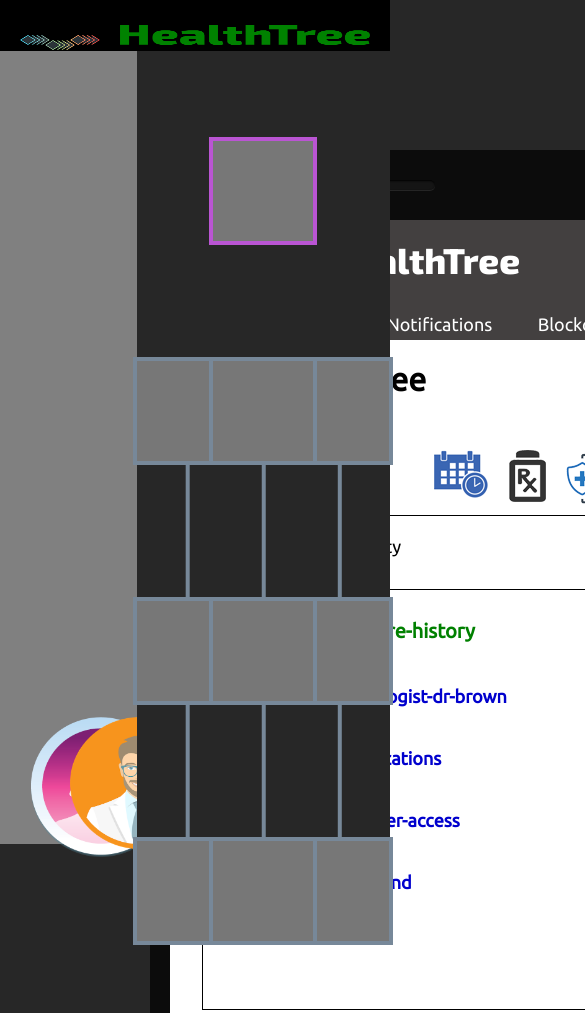
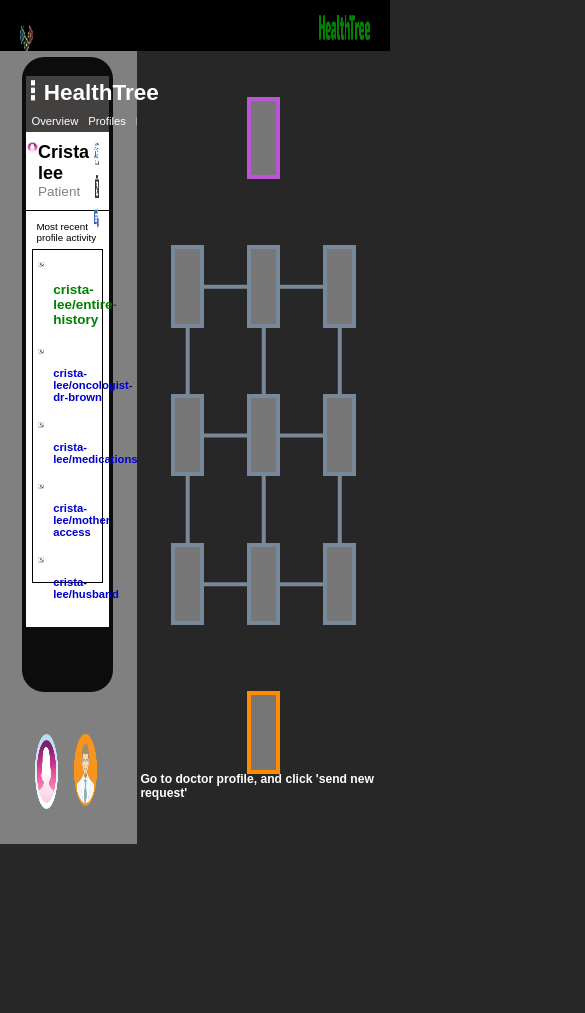
Before and after one commit to backnotprop/demo-deck, a React app: page / in a window 390 px wide. Shown: the top 1013 px of the page, 585 px wide, since content can reach past the window. After the commit the page ends 846 px from the top, so only its background shows below. Built offline with nearby package versions, Linux system fonts and the light colour scheme.

Commit message:
responsive and notes

```diff
--- a/public/app.css
+++ b/public/app.css
@@ -2,4 +2,5 @@ body {
   margin: 0;
   padding: 0;
   background: #272727;
+  font-family: "Ubuntu", sans-serif;
 }
--- a/public/checkmark.css
+++ b/public/checkmark.css
@@ -1,6 +1,6 @@
 .checkmark {
-    width: 80px;
-    margin: 10px auto;
+    width: 70%;
+    margin: 5% auto
   }
 
   .path {
--- a/public/gears.css
+++ b/public/gears.css
@@ -12,7 +12,7 @@ body {
 }
 
 .gears-container {
-  font-size: 2em;
+  font-size: 1.5em;
   position: relative;
 }
 
--- a/public/index.html
+++ b/public/index.html
@@ -12,12 +12,11 @@
   <link rel="manifest" href="%PUBLIC_URL%/manifest.json">
   <link rel="shortcut icon" href="%PUBLIC_URL%/favicon.ico">
   <link rel="stylesheet" type="text/css" href="gears.css">
-  <link rel="stylesheet" type="text/css" href="phone.css">
   <link rel="stylesheet" type="text/css" href="arrow.css">
   <link rel="stylesheet" type="text/css" href="checkmark.css">
   <link rel="stylesheet" type="text/css" href="app.css">
-  <link href="https://fonts.googleapis.com/css?family=Exo+2:800" rel="stylesheet">
-  <link href="https://fonts.googleapis.com/css?family=Ubuntu" rel="stylesheet">
+  <!-- <link href="https://fonts.googleapis.com/css?family=Exo+2:800" rel="stylesheet">
+  <link href="https://fonts.googleapis.com/css?family=Ubuntu" rel="stylesheet"> -->
   <!--
       Notice the use of %PUBLIC_URL% in the tags above.
       It will be replaced with the URL of the `public` folder during the build.
--- a/public/phone.css
+++ /dev/null
@@ -1,34 +0,0 @@
-#phone {
-  display: block;
-  border-radius: 22px;
-  width: 500px;
-  height: 920px;
-  background: #0c0c0c;
-  top: 150px;
-  left: 150px;
-  position: absolute;
-  box-shadow: inset 0px 1px 0px rgba(255, 255, 255 0.5);
-  -webkit-transform: rotate3d(0, 0, 0, 0);
-}
-
-#phone:after {
-  content: "";
-  display: block;
-  width: 0px;
-  height: 0px;
-  left: 0px;
-  position: absolute;
-}
-
-#speaker {
-  display: block;
-  margin-top: 30px;
-  position: absolute;
-  left: 50%;
-  margin-left: -35px;
-  width: 70px;
-  height: 10px;
-  border-radius: 50px;
-  background: #151515;
-  box-shadow: inset 0px 1px 2px #000, 0px 1px 0px rgba(255, 255, 255, 0.1);
-}
--- a/src/components/App/index.js
+++ b/src/components/App/index.js
@@ -19,19 +19,37 @@ const WrapperBody = styled.div`
 
 const DoctorSelect = styled.img`
   position: absolute;
-  width: 140px;
-  height: 140px;
-  left: 18%;
-  top: 85%;
+  width: 6%;
+  height: 9%;
+  left: 19%;
+  top: 87%;
   cursor: pointer;
 `;
+
 const PatientSelect = styled.img`
   position: absolute;
-  width: 140px;
-  height: 140px;
-  left: 8%;
-  top: 85%;
+  width: 6%;
+  height: 9%;
+  left: 9%;
+  top: 87%;
   cursor: pointer;
+`;
+
+const P_Note = styled.p`
+  font-size: 1.35em;
+  font-weight: bold;
+  position: absolute;
+  left: 36%;
+  top: 90%;
+  color: white;
+`;
+const P_Note2 = styled.p`
+  font-size: 1.35em;
+  font-weight: bold;
+  position: absolute;
+  left: 36%;
+  top: 94%;
+  color: white;
 `;
 
 class App extends Component {
@@ -43,7 +61,9 @@ class App extends Component {
     patAccept: false,
     doctorSending: false,
     patientSending: false,
-    reset: false
+    reset: false,
+    note: "Go to doctor profile, and click 'send new request'",
+    note2: ""
   };
 
   sendRequest(type) {
@@ -55,7 +75,9 @@ class App extends Component {
         patientSending: true,
         patientNots: 0,
         doctorNots: 1,
-        reset: false
+        reset: false,
+        note: "Wait for the new processing",
+        note2: "Afterwards go and see that the doctor has her profile"
       });
     } else {
       this.setState({
@@ -63,7 +85,9 @@ class App extends Component {
         patientNots: 1,
         doctorSending: true,
         docSent: true,
-        reset: false
+        reset: false,
+        note: `Wait for the processing to finish`,
+        note2: `then go to the user profile, click notifications, and accept`
       });
     }
   }
@@ -122,6 +146,8 @@ class App extends Component {
             patientSending={this.state.patientSending}
             reset={this.state.reset}
           />
+          <P_Note>{this.state.note}</P_Note>
+          <P_Note2>{this.state.note2}</P_Note2>
         </WrapperBody>
       </div>
     );
--- a/src/components/Header/index.js
+++ b/src/components/Header/index.js
@@ -12,25 +12,25 @@ const Wrapper = styled.div`
 `;
 
 const Hwrap = styled.li`
-  flex: 12;
+  flex: 14;
   text-align: right;
 `;
 const Dwrap = styled.li`
   flex: 1;
-  margin-top: 25px;
   text-align: left;
 `;
 const Htree = styled.img`
-  height: 40%;
-  margin-top: 25px;
-  width: 250px;
+  height: 50%;
+  width: 14%;
   margin-right: 20px;
+  margin-top: 15px;
 `;
 
 const Ds = styled.img`
   height: 60%;
-  width: 80px;
+  width: 50%;
   margin-left: 20px;
+  margin-top: 15px;
 `;
 
 class Header extends Component {
--- a/src/components/Sidebar/Notifications.js
+++ b/src/components/Sidebar/Notifications.js
@@ -12,13 +12,12 @@ const Wrapper = styled.div`
   h1 {
     padding: 10px;
     color: dodgerblue;
+    font-size: 1.5em;
   }
 `;
 
 const AcceptButt = styled.div`
-  /* float: right; */
-
-  width: 65px;
+  width: 15%;
   height: 40px;
   margin-right: 40px;
   border-radius: 10px;
--- a/src/components/Sidebar/Profile.js
+++ b/src/components/Sidebar/Profile.js
@@ -12,16 +12,19 @@ import prof_icon from "../../assets/profile_item.png";
 
 const Wrapper = styled.div`
   flex: 12;
-  background: red;
   display: flex;
   flex-direction: column;
+  background: white;
 `;
 
 const Intro = styled.div`
-  flex: 3;
-  background: white;
+  flex: 4;
   display: flex;
   border-bottom: 1px solid black;
+`;
+
+const Body = styled.div`
+  flex: 12;
 `;
 
 const InnerIntroOne = styled.div`
@@ -29,16 +32,18 @@ const InnerIntroOne = styled.div`
 `;
 
 const PIcon = styled.img`
-  width: 86%;
-  margin-left: 7%;
-  margin-top: 25px;
+  width: 90%;
+  margin-left: 5%;
+  margin-top: 10px;
 `;
 
 const InnerIntroTwo = styled.div`
   flex: 3.5;
 
   h1 {
-    font-size: 32px;
+    margin: 0;
+    font-size: 2em;
+    margin-top: 10px;
     font-weight: bold;
     color: black;
     margin-bottom: 0;
@@ -46,7 +51,7 @@ const InnerIntroTwo = styled.div`
   h2 {
     margin-top: 0;
     color: grey;
-    font-size: 28px;
+    font-size: 1.5em;
     font-weight: 400;
   }
 `;
@@ -56,32 +61,30 @@ const InnerIntroThree = styled.div`
 `;
 
 const CalIcon = styled.img`
-  margin-top: 110px;
+  margin-top: 50%;
+  float: right;
+  width: 25%;
+  height: 25%;
   margin-right: 10px;
-  float: right;
 `;
 const RxIcon = styled.img`
-  margin-top: 110px;
-  margin-left: 10px;
+  margin-top: 50%;
+  float: right;
+  width: 20%;
+  height: 30%;
   margin-right: 10px;
-  float: right;
 `;
 const InfoIcon = styled.img`
-  margin-top: 110px;
-  margin-left: 10px;
+  margin-top: 50%;
+  float: right;
+  width: 25%;
+  height: 30%;
   margin-right: 10px;
-  float: right;
-`;
-
-const Body = styled.div`
-  flex: 9;
-  background: white;
 `;
 
 const ProfileContainer = styled.div`
-  background: white;
   border: 1px solid black;
-  width: 86%;
+  /* width: 86%; */
   height: 80%;
   margin: 7%;
   ul {
@@ -100,29 +103,29 @@ const ProfileContainer = styled.div`
 
 const Body_P = styled.p`
   color: black;
-  font-size: 18px;
+  font-size: 1.1em;
   margin: 10px;
-  margin-top: 20px;
   margin-bottom: 0px;
 `;
 
 const P = styled.p`
   display: inline-block;
-  font-size: 18px;
+  font-size: 1.25em;
   margin-left: 15px;
-  color: black;
   vertical-align: middle;
   font-weight: bold;
   color: mediumblue;
   ${props =>
     props.green &&
     css`
-      font-size: 20px;
+      font-size: 1.5em;
       color: green;
     `};
 `;
 
-const ProfileIcon = styled.img``;
+const ProfileIcon = styled.img`
+  width: 10%;
+`;
 
 class Profile extends Component {
   render() {
--- a/src/components/Sidebar/index.js
+++ b/src/components/Sidebar/index.js
@@ -7,6 +7,39 @@ const Wrapper = styled.div`
   background-color: grey;
   flex: 3.5;
 `;
+const PhoneCase = styled.div`
+  display: block;
+  border-radius: 22px;
+  width: 67%;
+  margin-left: 16%;
+  margin-top: 5%;
+  height: 80%;
+  background: #0c0c0c;
+  box-shadow: inset 0px 1px 0px rgba(255, 255, 255 0.5);
+  -webkit-transform: rotate3d(0, 0, 0, 0);
+
+  &:after {
+    content: "";
+    display: block;
+    width: 0px;
+    height: 0px;
+    left: 0px;
+    position: absolute;
+  }
+`;
+
+const Speaker = styled.div`
+  display: block;
+  margin-top: 30px;
+  position: absolute;
+  left: 50%;
+  margin-left: -35px;
+  width: 70px;
+  height: 10px;
+  border-radius: 50px;
+  background: #151515;
+  box-shadow: inset 0px 1px 2px #000, 0px 1px 0px rgba(255, 255, 255, 0.1);
+`;
 
 class Sidebar extends Component {
   render() {
@@ -15,8 +48,8 @@ class Sidebar extends Component {
 
     return (
       <Wrapper>
-        <div id="phone">
-          <div id="speaker" />
+        <PhoneCase>
+          <Speaker />
           <Screen
             view={currentView}
             patientNots={patientNots}
@@ -24,7 +57,7 @@ class Sidebar extends Component {
             patAccept={patAccept}
             docSent={docSent}
           />
-        </div>
+        </PhoneCase>
       </Wrapper>
     );
   }
--- a/src/components/Sidebar/screen.js
+++ b/src/components/Sidebar/screen.js
@@ -16,9 +16,10 @@ import Notifications from "./Notifications";
 const Wrapper = styled.div`
   display: block;
   background: lightgrey;
-  width: 460px;
-  height: 820px;
-  margin: 70px 20px;
+  width: 90%;
+  height: 85%;
+  margin-top: 20%;
+  margin-left: 5%;
   border-radius: 3px;
   color: #aaa;
   position: absolute;
@@ -43,16 +44,17 @@ const InnerHeaderTop = styled.div`
 
 const Burger = styled.img`
   flex: 0.5;
-  padding: 30px;
-  width: 40px;
+  height: 2.5em;
+  width: 2.5em;
+  width: 6%;
+  padding: 5%;
 `;
 
 const Title = styled.h1`
-  font-size: 36px;
+  font-size: 2.5em;
   margin: 0px;
-  margin-left: -45px;
-  padding-top: 18px;
   color: white;
+  padding: 5%;
   flex: 8;
   text-align: center;
 `;
@@ -72,17 +74,10 @@ const InnerHeaderBtm = styled.div`
     display: block;
     flex: 0 1 auto; /* Default */
     list-style-type: none;
-    font-size: 18px;
+    font-size: 1.25em;
     color: white;
     padding: 5px;
   }
-`;
-
-const Intro = styled.div`
-  flex: 3;
-  background: white;
-  display: flex;
-  border-bottom: 1px solid black;
 `;
 
 const InnerIntroOne = styled.div`
@@ -116,21 +111,9 @@ const InnerIntroThree = styled.div`
   flex: 5;
 `;
 
-const CalIcon = styled.img`
-  margin-top: 110px;
-  margin-right: 20px;
-`;
-const RxIcon = styled.img`
-  margin-top: 110px;
-  margin-right: 20px;
-`;
-const InfoIcon = styled.img`
-  margin-top: 110px;
-`;
-
 const Body = styled.div`
   flex: 9;
-  background: white;
+  /* background: white; */
 `;
 
 const ProfileContainer = styled.div`
--- a/src/components/Workzone/arrow.js
+++ b/src/components/Workzone/arrow.js
@@ -44,9 +44,9 @@ const r_t_up = css`
 export default styled.div`
   opacity: 0;
   position: absolute;
-  left: calc(50% - 15px);
+  left: calc(50% - 1.125em);
   top: ${props =>
-    props.down ? `17%` : props.r_up ? `17%` : props.r_down ? `74%` : `74%`};
+    props.down ? `15%` : props.r_up ? `15%` : props.r_down ? `74%` : `74%`};
 
   ${props => props.first && props.down && `${first}`};
   ${props => props.second && props.down && `${second}`};
@@ -69,7 +69,7 @@ export default styled.div`
     position: absolute;
     top: 0;
     left: 0;
-    width: 30px;
+    width: 2.25em;
   }
   ${props =>
     (props.up || props.r_up) &&
--- a/src/components/Workzone/box.js
+++ b/src/components/Workzone/box.js
@@ -2,75 +2,75 @@ import styled, { css } from "styled-components";
 import colors from "./colors";
 
 export default styled.div`
-  width: 100px;
-  height: 100px;
+  width: 10%;
+  height: 10%;
   background: #777;
   outline: 4px solid ${props => colors[props.type]};
   position: absolute;
   ${props =>
     props.pos == "top" &&
     css`
-      top: 40px;
-      right: calc(50% - 50px);
+      top: 0%;
+      right: calc(50% - 5%);
     `};
   ${props =>
     props.pos == "middleTopRight" &&
     css`
-      top: 260px;
-      right: calc(20% - 50px);
+      top: 20%;
+      right: calc(20% - 5%);
     `};
   ${props =>
     props.pos == "middleTopLeft" &&
     css`
-      top: 260px;
-      right: calc(80% - 50px);
+      top: 20%;
+      right: calc(80% - 5%);
     `};
   ${props =>
     props.pos == "middleTop" &&
     css`
-      top: 260px;
-      right: calc(50% - 50px);
+      top: 20%;
+      right: calc(50% - 5%);
     `};
   ${props =>
     props.pos == "middleMiddleRight" &&
     css`
-      top: 500px;
-      right: calc(20% - 50px);
+      top: 40%;
+      right: calc(20% - 5%);
     `};
   ${props =>
     props.pos == "middleMiddleLeft" &&
     css`
-      top: 500px;
-      right: calc(80% - 50px);
+      top: 40%;
+      right: calc(80% - 5%);
     `};
   ${props =>
     props.pos == "middleMiddle" &&
     css`
-      top: 500px;
-      right: calc(50% - 50px);
+      top: 40%;
+      right: calc(50% - 5%);
     `};
   ${props =>
     props.pos == "middleBottomRight" &&
     css`
-      top: 740px;
-      right: calc(20% - 50px);
+      top: 60%;
+      right: calc(20% - 5%);
     `};
   ${props =>
     props.pos == "middleBottomLeft" &&
     css`
-      top: 740px;
-      right: calc(80% - 50px);
+      top: 60%;
+      right: calc(80% - 5%);
     `};
   ${props =>
     props.pos == "middleBottom" &&
     css`
-      top: 740px;
-      right: calc(50% - 50px);
+      top: 60%;
+      right: calc(50% - 5%);
     `};
   ${props =>
     props.pos == "bottom" &&
     css`
-      top: 980px;
-      right: calc(50% - 50px);
+      top: 80%;
+      right: calc(50% - 5%);
     `};
 `;
--- a/src/components/Workzone/index.js
+++ b/src/components/Workzone/index.js
@@ -191,108 +191,108 @@ class Workzone extends Component {
           <Line
             step={step}
             x1="20%"
-            y1="310"
+            y1="25%"
             x2="50%"
-            y2="310"
+            y2="25%"
             id="top_left_conn_line"
             type={userIteraction}
           />
           <Line
             step={step}
             x1="50%"
-            y1="310"
+            y1="25%"
             x2="80%"
-            y2="310"
+            y2="25%"
             id="top_right_conn_line"
             type={userIteraction}
           />
           <Line
             step={step}
             x1="80%"
-            y1="310"
+            y1="25%"
             x2="80%"
-            y2="550"
+            y2="45%"
             id="middle_right_down_line"
             type={userIteraction}
           />
           <Line
             step={step}
             x1="20%"
-            y1="310"
+            y1="25%"
             x2="20%"
-            y2="550"
+            y2="45%"
             id="middle_left_down_line"
             type={userIteraction}
           />
           <Line
             step={step}
             x1="50%"
-            y1="310"
+            y1="25%"
             x2="50%"
-            y2="550"
+            y2="45%"
             id="middle_middle_down_line"
             type={userIteraction}
           />
           <Line
             step={step}
             x1="50%"
-            y1="550"
+            y1="45%"
             x2="80%"
-            y2="550"
+            y2="45%"
             id="middle_right_conn_line"
             type={userIteraction}
           />
           <Line
             step={step}
             x1="20%"
-            y1="550"
+            y1="45%"
             x2="50%"
-            y2="550"
+            y2="45%"
             id="middle_left_conn_line"
             type={userIteraction}
           />
           <Line
             step={step}
             x1="80%"
-            y1="550"
+            y1="45%"
             x2="80%"
-            y2="790"
+            y2="65%"
             id="bottom_right_down_line"
             type={userIteraction}
           />
           <Line
             step={step}
             x1="20%"
-            y1="550"
+            y1="45%"
             x2="20%"
-            y2="790"
+            y2="65%"
             id="bottom_left_down_line"
             type={userIteraction}
           />
           <Line
             step={step}
             x1="50%"
-            y1="550"
+            y1="45%"
             x2="50%"
-            y2="790"
+            y2="65%"
             id="bottom_middle_down_line"
             type={userIteraction}
           />
           <Line
             step={step}
             x1="50%"
-            y1="790"
+            y1="65%"
             x2="80%"
-            y2="790"
+            y2="65%"
             id="bottom_right_conn_line"
             type={userIteraction}
           />
           <Line
             step={step}
             x1="20%"
-            y1="790"
+            y1="65%"
             x2="50%"
-            y2="790"
+            y2="65%"
             id="bottom_left_conn_line"
             type={userIteraction}
           />
```
Also changed, not shown: public/arrow.css (+4 -4 lines).
